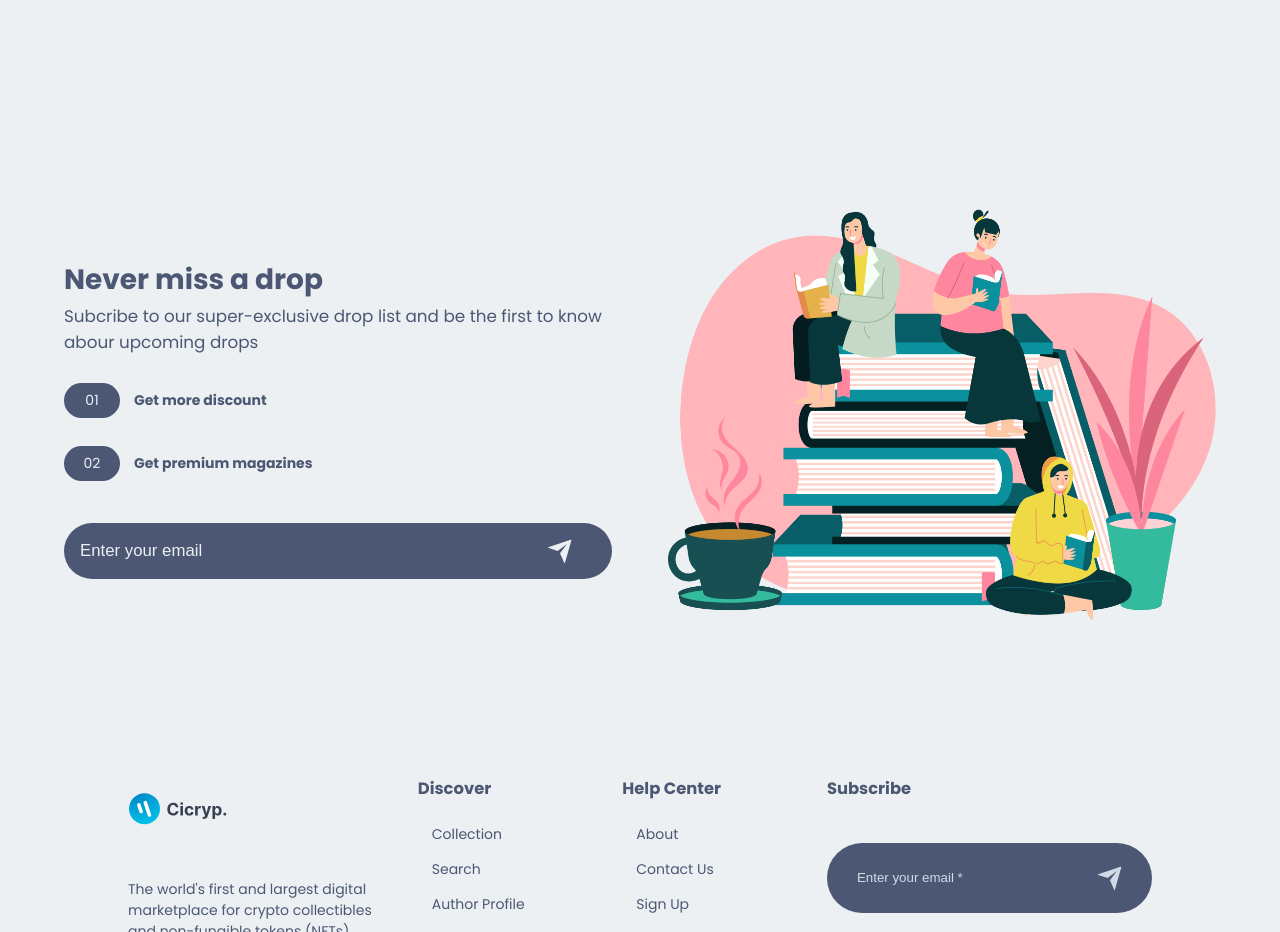
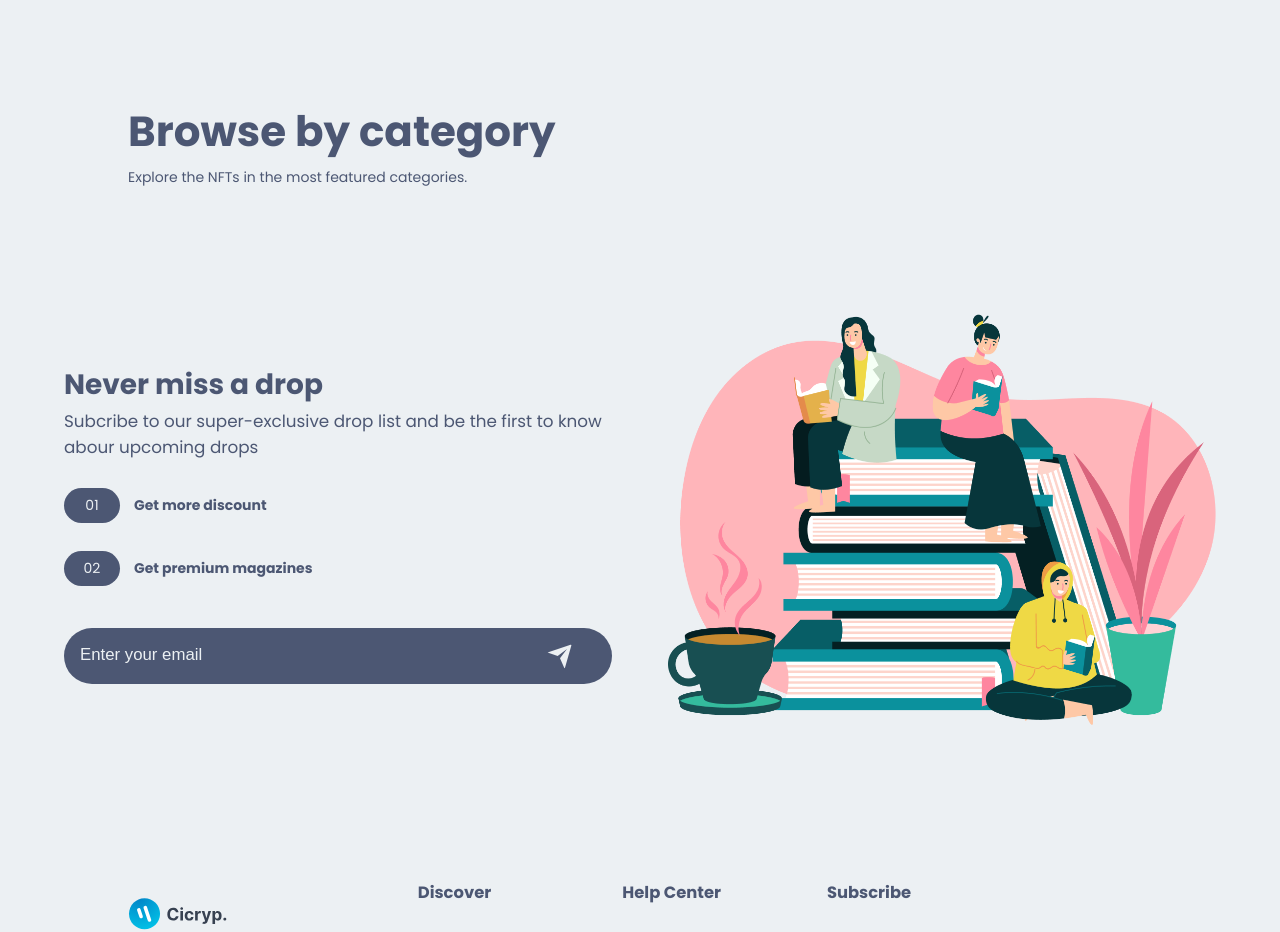
Before and after one commit to Prometheus2k/NFT-Marketplace-frontend, a Next.js app: page / in a window 1280 px wide. Shown: the part 2080-3012 px from the top of the page. Built offline with nearby package versions, Linux system fonts and the light colour scheme.

Commit message:
Reusable Title

```diff
--- /dev/null
+++ b/components/Title/Title.jsx
@@ -0,0 +1,17 @@
+import React from "react";
+
+//INTERNAL IMPORT
+import Style from "./Title.module.css";
+
+const Title = ({ heading, paragraph }) => {
+  return (
+    <div className={Style.title}>
+      <div className={Style.title_box}>
+        <h2>{heading}</h2>
+        <p>{paragraph}</p>
+      </div>
+    </div>
+  );
+};
+
+export default Title;
--- /dev/null
+++ b/components/Title/Title.module.css
@@ -0,0 +1,24 @@
+.title {
+  width: 100%;
+}
+
+.title_box {
+  width: 80%;
+  margin: 0 auto;
+}
+
+.title_box h2 {
+  font-size: 3rem;
+  line-height: 0;
+}
+
+@media screen and (min-device-width: 320px) and (max-device-width: 425px) {
+  .title_box {
+    width: 90%;
+  }
+
+  .title_box h2 {
+    font-size: 1.8rem;
+    line-height: 0;
+  }
+}
--- a/components/componentsindex.js
+++ b/components/componentsindex.js
@@ -5,6 +5,7 @@
 import Service from "./Service/Service";
 import BigNFTSlider from "./BigNFTSlider/BigNFTSlider";
 import Subscribe from "./Subscribe/Subscribe";
+import Title from "./Title/Title";
 
 export {
   Button,
@@ -14,4 +15,5 @@
   Service,
   BigNFTSlider,
   Subscribe,
+  Title,
 };
--- a/pages/index.js
+++ b/pages/index.js
@@ -7,6 +7,7 @@
   Service,
   BigNFTSlider,
   Subscribe,
+  Title,
 } from "../components/componentsindex";
 
 const Home = () => {
@@ -15,6 +16,10 @@
       <HeroSection />
       <Service />
       <BigNFTSlider />
+      <Title
+        heading="Browse by category"
+        paragraph="Explore the NFTs in the most featured categories."
+      />
       <Subscribe />
     </div>
   );
```
